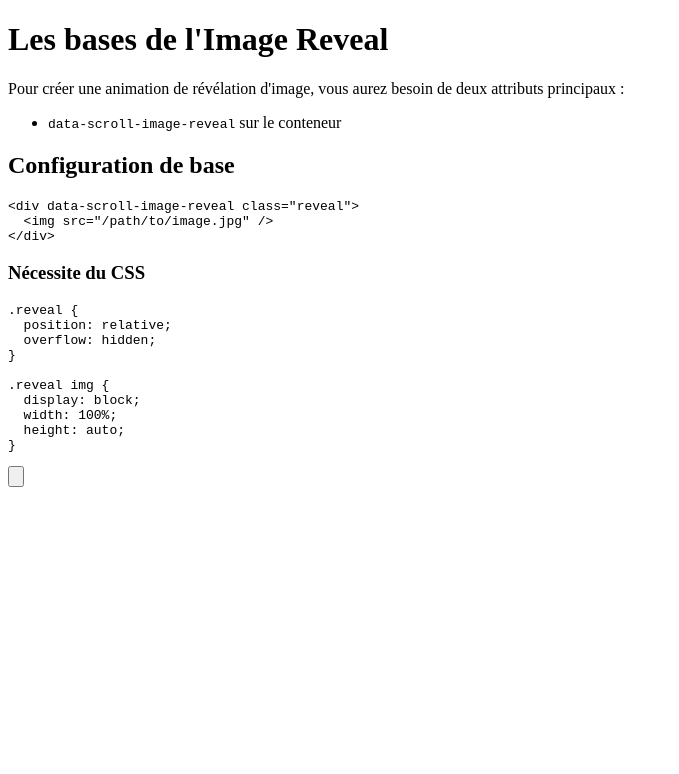
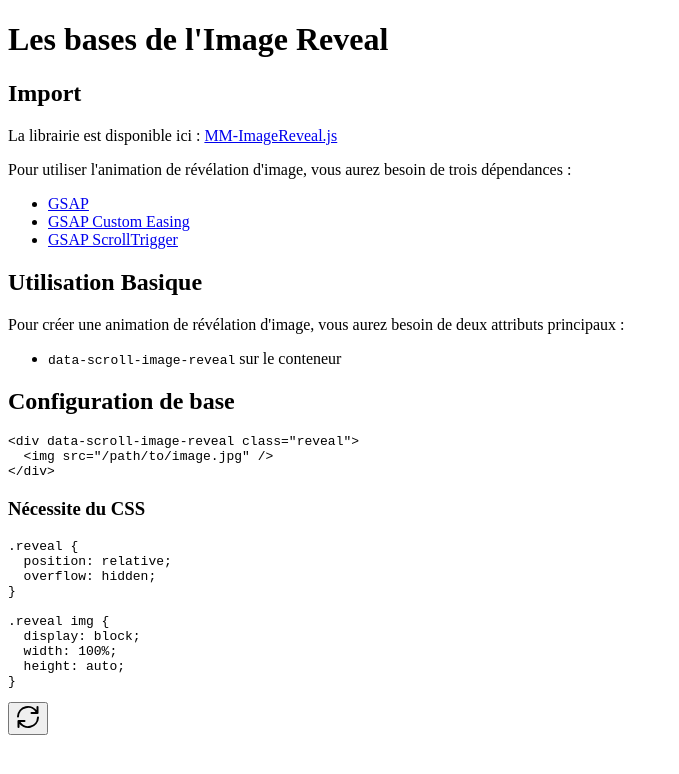
Before and after one commit to Rakido/mm-animate, a Next.js app: page /image-reveal/basic in a window 1280 px wide. Shown: the top 774 px of the page, without its empty margins (0-679 px from the left). Built offline with nearby package versions, Linux system fonts and the light colour scheme.

Commit message:
optimize image reveal

```diff
--- a/components/NxImageReveal.tsx
+++ b/components/NxImageReveal.tsx
@@ -1,6 +1,5 @@
 import { useEffect, useRef, useCallback, useState } from 'react'
 import { useRouter } from 'next/router'
-import NxReloadAnimation from './NxReloadAnimation'
 
 interface NxImageRevealProps {
   className?: string;
@@ -53,7 +52,9 @@ export default function NxImageReveal({
     }
 
     // Initialize animation
-    window.moonMoonImage.initScrollImageReveal(containerRef.current);
+    requestAnimationFrame(() => {
+      window.moonMoonImage.initScrollImageReveal(containerRef.current);
+    });
   }, []);
 
   // Load scripts
@@ -95,12 +96,11 @@ export default function NxImageReveal({
   // Initialize animation when ready
   useEffect(() => {
     if (!isReady) return;
+
+    // Initial animation
     const timer = setTimeout(initializeAnimation, 100);
-    return () => clearTimeout(timer);
-  }, [isReady, initializeAnimation]);
 
-  // Handle route changes
-  useEffect(() => {
+    // Handle route changes
     const handleRouteChange = () => {
       if (window.ScrollTrigger) {
         window.ScrollTrigger.getAll().forEach(st => st.kill());
@@ -108,30 +108,46 @@ export default function NxImageReveal({
     };
 
     const handleRouteComplete = () => {
-      initializeAnimation();
+      setTimeout(initializeAnimation, 100);
     };
 
     router.events.on('routeChangeStart', handleRouteChange);
     router.events.on('routeChangeComplete', handleRouteComplete);
 
     return () => {
+      clearTimeout(timer);
       router.events.off('routeChangeStart', handleRouteChange);
       router.events.off('routeChangeComplete', handleRouteComplete);
       if (window.ScrollTrigger) {
         window.ScrollTrigger.getAll().forEach(st => st.kill());
       }
     };
-  }, [router.events, initializeAnimation]);
+  }, [isReady, initializeAnimation, router.events]);
 
   return (
     <div className="nx-relative nx-w-full">
       <div className="nx-relative nx-my-8 nx-mx-auto nx-max-w-4xl nx-bg-gray-800 nx-rounded-xl nx-border nx-border-gray-900">
         <div className="nx-absolute nx-top-4 nx-right-4 nx-z-10">
-          <NxReloadAnimation
-            targetRef={containerRef}
-            type="image"
-            onReload={initializeAnimation}
-          />
+          <button
+            onClick={initializeAnimation}
+            className="nx-p-2 nx-rounded-lg nx-bg-gray-700 hover:nx-bg-gray-600 nx-transition-colors"
+            aria-label="Reload animation"
+          >
+            <svg
+              xmlns="http://www.w3.org/2000/svg"
+              width="24"
+              height="24"
+              viewBox="0 0 24 24"
+              fill="none"
+              stroke="currentColor"
+              strokeWidth="2"
+              strokeLinecap="round"
+              strokeLinejoin="round"
+              className="nx-text-white"
+            >
+              <path d="M21.5 2v6h-6M2.5 22v-6h6M2 11.5a10 10 0 0 1 18.8-4.3M22 12.5a10 10 0 0 1-18.8 4.3"/>
+            </svg>
+          </button>
         </div>
 
         <div className="nx-p-[100px] nx-flex nx-items-center nx-justify-center nx-p-8 reveal">
--- a/pages/image-reveal/basic.mdx
+++ b/pages/image-reveal/basic.mdx
@@ -1,6 +1,18 @@
 # Les bases de l'Image Reveal
 
 import NxImageReveal from '../../components/NxImageReveal'
+
+## Import
+
+La librairie est disponible ici : [MM-ImageReveal.js](https://raw.githubusercontent.com/Rakido/mm-animation-library/refs/heads/main/js/mm-image-reveal.js)
+
+Pour utiliser l'animation de révélation d'image, vous aurez besoin de trois dépendances :
+
+- [GSAP](https://www.jsdelivr.com/package/npm/gsap)
+- [GSAP Custom Easing](https://cdnjs.cloudflare.com/ajax/libs/gsap/3.12.2/CustomEase.min.js)
+- [GSAP ScrollTrigger](https://cdnjs.cloudflare.com/ajax/libs/gsap/3.12.2/ScrollTrigger.min.js)
+
+## Utilisation Basique
 
 Pour créer une animation de révélation d'image, vous aurez besoin de deux attributs principaux :
 - `data-scroll-image-reveal` sur le conteneur
--- a/pages/stagger-animations/basic.mdx
+++ b/pages/stagger-animations/basic.mdx
@@ -3,6 +3,10 @@
 import NxStaggerAnimation from '../../components/NxStaggerAnimation'
 
 Le stagger permet d'animer des éléments en séquence avec un délai entre chaque élément.
+
+## Import
+
+La librairie est disponible ici : [MM-StaggerAnimation.js](hhttps://raw.githubusercontent.com/Rakido/mm-animation-library/refs/heads/main/js/mm-stagger-animation.js)
 
 ## Dépendances
 
--- a/pages/text-animations/basic.mdx
+++ b/pages/text-animations/basic.mdx
@@ -1,6 +1,10 @@
 # Basiques
 
 import NxTextAnimation from '../../components/NxTextAnimation'
+
+## Import
+
+La librairie est disponible ici : [MM-TextAnimation.js](https://raw.githubusercontent.com/Rakido/mm-animation-library/refs/heads/main/js/mm-text-animation.js)
 
 ## Dépendances
 
@@ -10,7 +14,7 @@ Pour utiliser les animations de texte, vous aurez besoin de quatres dépendances
 - [Splitting](https://www.jsdelivr.com/package/npm/splitting)
 - [GSAP Custom Easing](https://cdnjs.cloudflare.com/ajax/libs/gsap/3.12.2/CustomEase.min.js)
 - [GSAP ScrollTrigger](https://cdnjs.cloudflare.com/ajax/libs/gsap/3.12.2/ScrollTrigger.min.js)
-- [MM-TextReveal.css](https://github.com/Rakido/mm-animation-library/blob/main/css/data-text-reveal.css)
+- [MM-TextAnimation.css](https://github.com/Rakido/mm-animation-library/blob/main/css/data-text-reveal.css)
 
 ## Animation de texte
 
```
